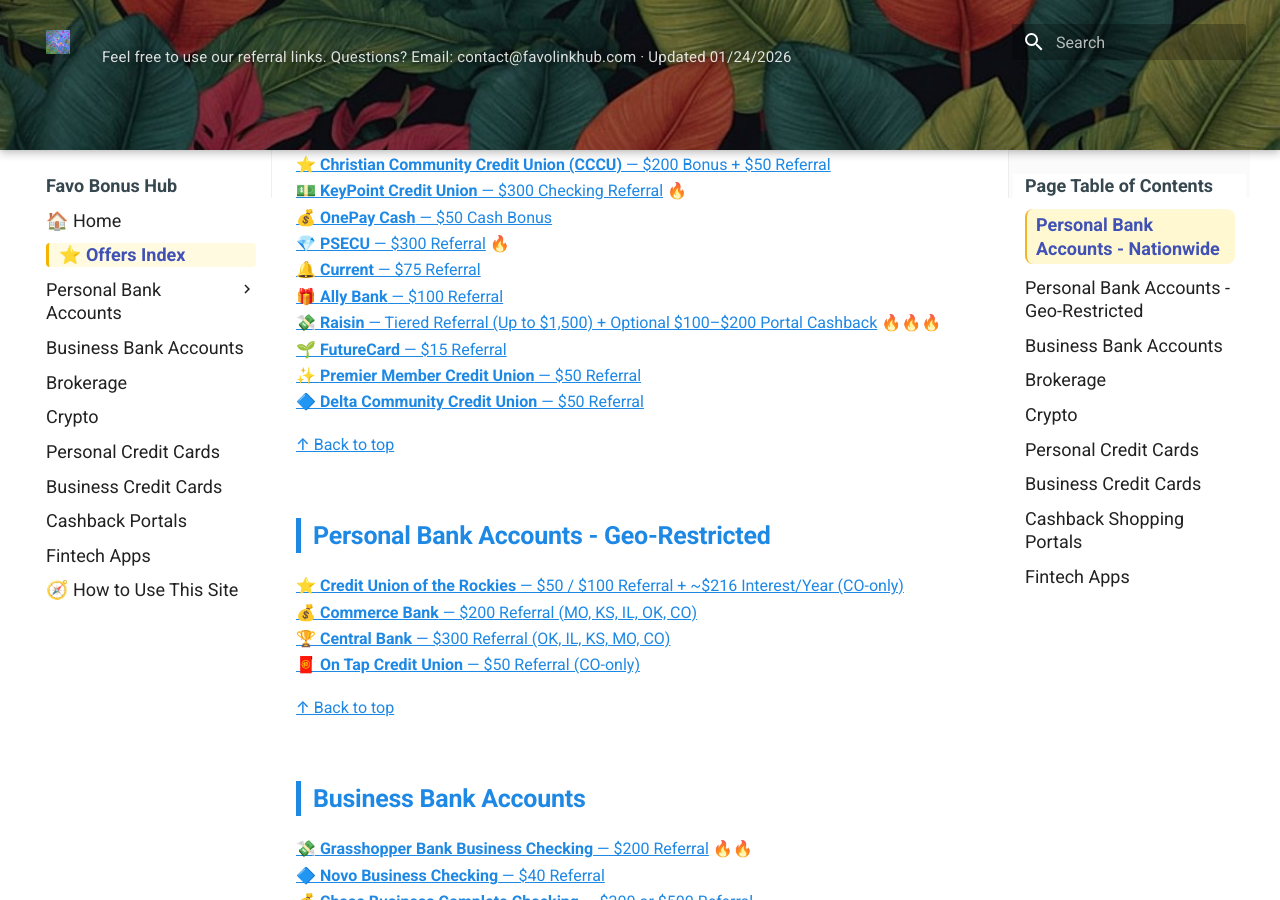
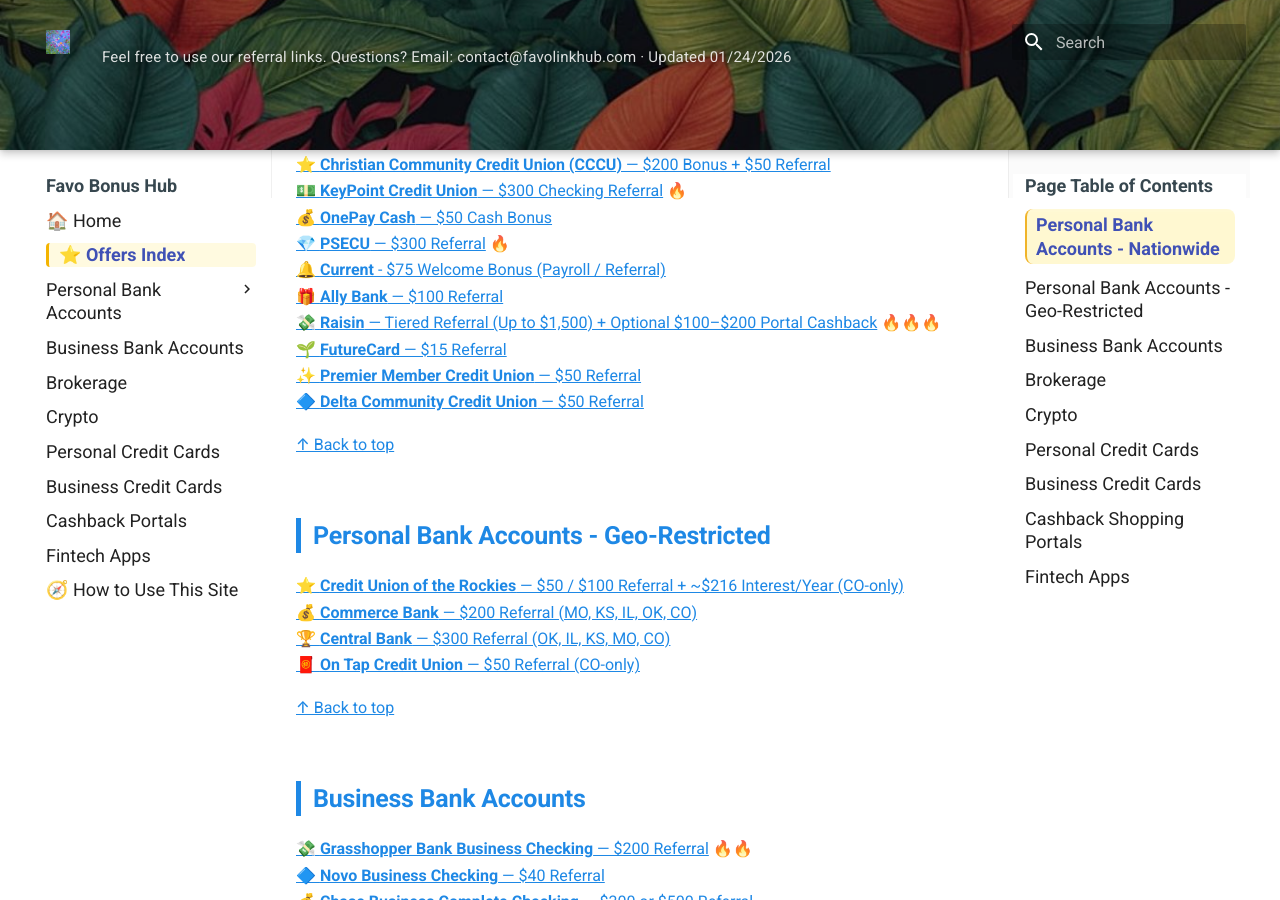
Before and after one commit to whispersofzephyr/favolinkhub-site, an MkDocs documentation site: the page built from docs/offers-index.md, in a window 1280 px wide and 900 px high, scrolled down 494 px. Built offline with MkDocs 1.6.1 and Material for MkDocs 9.7.7, drawn with Linux system fonts in a browser that asks for light colours.

Commit message:
Update offers-index.md

```diff
--- a/docs/offers-index.md
+++ b/docs/offers-index.md
@@ -19,7 +19,7 @@ All current offers, organized by categories:
 [💵 **KeyPoint Credit Union** — $300 Checking Referral](personal-bank-nationwide.md#keypoint-cu) 🔥
 [💰 **OnePay Cash** — $50 Cash Bonus](personal-bank-nationwide.md#onepay-cash)
 [💎 **PSECU** — $300 Referral](personal-bank-nationwide.md#psecu) 🔥
-[🔔 **Current** — $75 Referral](personal-bank-nationwide.md#current)
+[🔔 **Current** - $75 Welcome Bonus (Payroll / Referral)](personal-bank-nationwide.md#current)
 [🎁 **Ally Bank** — $100 Referral](personal-bank-nationwide.md#ally-bank)
 [💸 **Raisin** — Tiered Referral (Up to $1,500) + Optional $100–$200 Portal Cashback](personal-bank-nationwide.md#raisin) 🔥🔥🔥
 [🌱 **FutureCard** — $15 Referral](personal-bank-nationwide.md#futurecard)
```
